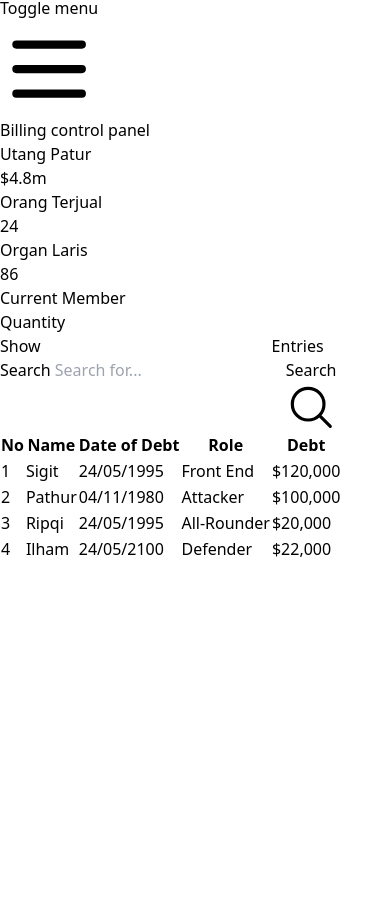
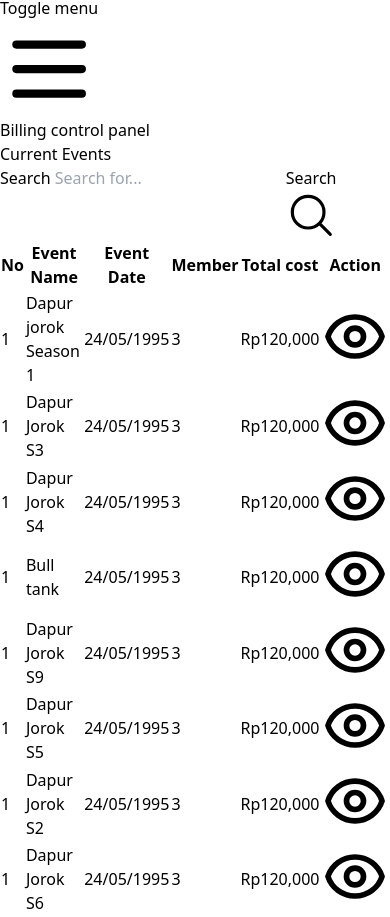
Before and after one commit to SigitAjiPB/tangapp-fe, a React (Vite) app in the folder master/: page /components/billing in a window 390 px wide. Shown: the part 1514-2431 px from the top of the page. Before the commit the page ends 2076 px from the top, so only its background shows below. Built offline with nearby package versions, Linux system fonts and the light colour scheme.

Commit message:
Billing -  Update

```diff
--- a/master/src/components/billing.jsx
+++ b/master/src/components/billing.jsx
@@ -1,6 +1,7 @@
+import eyesIcon from "../assets/eye-svgrepo-com.svg"
 export default function Billing() {
     return (
-        <div className="px-4 mt-4">
+        <div className="px-4 mt-4 ">
             {/* Tittle Page */}
             <div className="flex items-center gap-4">
                 <p className="text-4xl text-slate-600">Billing <span className="text-lg text-slate-400">control panel</span></p>
@@ -11,7 +12,7 @@ export default function Billing() {
 
 
             {/* Stats */}
-            <section className="bg-white">
+            {/* <section className="bg-white">
                 <div className="mx-auto max-w-screen-xl px-4 sm:px-6  lg:px-8">
 
                     <div className="mt-8 sm:mt-12">
@@ -36,39 +37,19 @@ export default function Billing() {
                     </dl>
                     </div>
                 </div>
-            </section>
+            </section> */}
             {/*  End Stats */}
 
             {/* Table */}
-            <div className="overflow-x-auto rounded-lg border border-gray-200 mt-10">
+            <div className="overflow-x-auto rounded-lg border shadow-lg mt-10 mx-10 px-10 ">
                 <div className="px-6 mt-4">
                     <div>
-                        <p className="text-2xl text-slate-600">Current Member</p>
+                        <p className="text-2xl text-slate-600">Current Events</p>
                     </div>
                     <div className="flex items-center justify-between">
-                        {/* Entries*/}
-                        <div className="mt-6">
-                        <label htmlFor="Quantity" className="sr-only"> Quantity </label>
-
-                        <div className="flex items-center gap-1">
-                            <button type="button" className="size-10 leading-10 text-gray-600 transition hover:opacity-75">Show
-                            </button>
-
-                            <input
-                            type="number"
-                            id="Quantity"
-                            value=""
-                            className="h-8 w-24 rounded border border-gray-400 sm:text-sm outline-none pl-2"
-                            />
-
-                            <button type="button" className="size-10 leading-10 text-gray-600 transition hover:opacity-75">Entries
-                            </button>
-                        </div>
-                        </div>
-                        {/* End Entries*/}
 
                         {/* Search Input */}
-                        <div className="relative w-[20rem]">
+                        <div className="relative w-[20rem] mt-10">
                         <label htmlFor="Search" className="sr-only"> Search </label>
 
                         <input
@@ -103,49 +84,111 @@ export default function Billing() {
                     </div>
                 </div>
 
-                <table className="min-w-full table-auto divide-y-2 divide-gray-200 bg-white text-sm mt-10">
+
+                <table className="min-w-full table-auto divide-y-2 divide-gray-200 bg-white text-sm mt-10 ">
                     <thead className="ltr:text-left rtl:text-right">
-                    <tr>
-                        <th className="whitespace-nowrap px-4 py-2 font-medium text-gray-900">No</th>
-                        <th className="whitespace-nowrap px-4 py-2 font-medium text-gray-900">Name</th>
-                        <th className="whitespace-nowrap px-4 py-2 font-medium text-gray-900">Date of Debt</th>
-                        <th className="whitespace-nowrap px-4 py-2 font-medium text-gray-900">Role</th>
-                        <th className="whitespace-nowrap px-4 py-2 font-medium text-gray-900">Debt</th>
+                    <tr className="font-sans">
+                        <th className="whitespace-nowrap px-4 py-2 font-medium text-gray-900 m-2">No</th>
+                        <th className="whitespace-nowrap px-4 py-2 font-medium text-gray-900 m-2">Event Name</th>
+                        <th className="whitespace-nowrap px-4 py-2 font-medium text-gray-900 m-2">Event Date</th>
+                        <th className="whitespace-nowrap px-4 py-2 font-medium text-gray-900 m-2">Member</th>
+                        <th className="whitespace-nowrap px-4 py-2 font-medium text-gray-900 m-2">Total cost</th>
+                        <th className="whitespace-nowrap px-4 py-2 font-medium text-gray-900 m-2">Action</th>
+
                     </tr>
                     </thead>
 
                     <tbody className="divide-y divide-gray-200">
-                    <tr>
-                        <td className="whitespace-nowrap px-4 py-2 font-medium text-gray-900">1</td>
-                        <td className="whitespace-nowrap px-4 py-2 font-medium text-gray-900">Sigit</td>
-                        <td className="whitespace-nowrap px-4 py-2 text-gray-700">24/05/1995</td>
-                        <td className="whitespace-nowrap px-4 py-2 text-gray-700">Front End</td>
-                        <td className="whitespace-nowrap px-4 py-2 text-gray-700">$120,000</td>
+                    <tr className="odd:bg-sky-50">
+                        <td className="whitespace-nowrap px-4 py-2 font-medium text-gray-900"><div className="flex justify-center">1</div></td>
+                        <td className="whitespace-nowrap px-4 py-2 font-medium text-gray-900"><div className="flex justify-center">Dapur jorok Season 1</div></td>
+                        <td className="whitespace-nowrap px-4 py-2 text-gray-700" ><div className="flex justify-center">24/05/1995</div></td>
+                        <td className="whitespace-nowrap px-4 py-2 text-gray-700"><div className="flex justify-center">3</div></td>
+                        <td className="whitespace-nowrap px-4 py-2 text-gray-700"><div className="flex justify-center">Rp120,000</div></td>
+                        <td className="whitespace-nowrap px-4 py-2 text-gray-700 flex justify-center">
+                            <button className="bg-sky-400 rounded-md p-2 font-bold text-cyan-50 m-2"><img src={eyesIcon} alt="mata" className="h-5"/></button>
+                        </td>
+
+                    </tr>
+                    <tr className="odd:bg-sky-50">
+                        <td className="whitespace-nowrap px-4 py-2 font-medium text-gray-900"><div className="flex justify-center">1</div></td>
+                        <td className="whitespace-nowrap px-4 py-2 font-medium text-gray-900"><div className="flex justify-center">Dapur Jorok S3</div></td>
+                        <td className="whitespace-nowrap px-4 py-2 text-gray-700" ><div className="flex justify-center">24/05/1995</div></td>
+                        <td className="whitespace-nowrap px-4 py-2 text-gray-700"><div className="flex justify-center">3</div></td>
+                        <td className="whitespace-nowrap px-4 py-2 text-gray-700"><div className="flex justify-center">Rp120,000</div></td>
+                        <td className="whitespace-nowrap px-4 py-2 text-gray-700 flex justify-center">
+                            <button className="bg-sky-400 rounded-md p-2 font-bold text-cyan-50 m-2"><img src={eyesIcon} alt="mata" className="h-5"/></button>
+                        </td>
+
+                    </tr>
+                    <tr className="odd:bg-sky-50">
+                        <td className="whitespace-nowrap px-4 py-2 font-medium text-gray-900"><div className="flex justify-center">1</div></td>
+                        <td className="whitespace-nowrap px-4 py-2 font-medium text-gray-900"><div className="flex justify-center">Dapur Jorok S4</div></td>
+                        <td className="whitespace-nowrap px-4 py-2 text-gray-700" ><div className="flex justify-center">24/05/1995</div></td>
+                        <td className="whitespace-nowrap px-4 py-2 text-gray-700"><div className="flex justify-center">3</div></td>
+                        <td className="whitespace-nowrap px-4 py-2 text-gray-700"><div className="flex justify-center">Rp120,000</div></td>
+                        <td className="whitespace-nowrap px-4 py-2 text-gray-700 flex justify-center">
+                            <button className="bg-sky-400 rounded-md p-2 font-bold text-cyan-50 m-2"><img src={eyesIcon} alt="mata" className="h-5"/></button>
+                        </td>
+
+                    </tr>
+                    <tr className="odd:bg-sky-50">
+                        <td className="whitespace-nowrap px-4 py-2 font-medium text-gray-900"><div className="flex justify-center">1</div></td>
+                        <td className="whitespace-nowrap px-4 py-2 font-medium text-gray-900"><div className="flex justify-center">Bull tank</div></td>
+                        <td className="whitespace-nowrap px-4 py-2 text-gray-700" ><div className="flex justify-center">24/05/1995</div></td>
+                        <td className="whitespace-nowrap px-4 py-2 text-gray-700"><div className="flex justify-center">3</div></td>
+                        <td className="whitespace-nowrap px-4 py-2 text-gray-700"><div className="flex justify-center">Rp120,000</div></td>
+                        <td className="whitespace-nowrap px-4 py-2 text-gray-700 flex justify-center">
+                            <button className="bg-sky-400 rounded-md p-2 font-bold text-cyan-50 m-2"><img src={eyesIcon} alt="mata" className="h-5"/></button>
+                        </td>
+
+                    </tr>
+                    <tr className="odd:bg-sky-50">
+                        <td className="whitespace-nowrap px-4 py-2 font-medium text-gray-900"><div className="flex justify-center">1</div></td>
+                        <td className="whitespace-nowrap px-4 py-2 font-medium text-gray-900"><div className="flex justify-center">Dapur Jorok S9</div></td>
+                        <td className="whitespace-nowrap px-4 py-2 text-gray-700" ><div className="flex justify-center">24/05/1995</div></td>
+                        <td className="whitespace-nowrap px-4 py-2 text-gray-700"><div className="flex justify-center">3</div></td>
+                        <td className="whitespace-nowrap px-4 py-2 text-gray-700"><div className="flex justify-center">Rp120,000</div></td>
+                        <td className="whitespace-nowrap px-4 py-2 text-gray-700 flex justify-center">
+                            <button className="bg-sky-400 rounded-md p-2 font-bold text-cyan-50 m-2"><img src={eyesIcon} alt="mata" className="h-5"/></button>
+                        </td>
+
+                    </tr>
+                    <tr className="odd:bg-sky-50">
+                        <td className="whitespace-nowrap px-4 py-2 font-medium text-gray-900"><div className="flex justify-center">1</div></td>
+                        <td className="whitespace-nowrap px-4 py-2 font-medium text-gray-900"><div className="flex justify-center">Dapur Jorok S5</div></td>
+                        <td className="whitespace-nowrap px-4 py-2 text-gray-700" ><div className="flex justify-center">24/05/1995</div></td>
+                        <td className="whitespace-nowrap px-4 py-2 text-gray-700"><div className="flex justify-center">3</div></td>
+                        <td className="whitespace-nowrap px-4 py-2 text-gray-700"><div className="flex justify-center">Rp120,000</div></td>
+                        <td className="whitespace-nowrap px-4 py-2 text-gray-700 flex justify-center">
+                            <button className="bg-sky-400 rounded-md p-2 font-bold text-cyan-50 m-2"><img src={eyesIcon} alt="mata" className="h-5"/></button>
+                        </td>
+
+                    </tr>
+                    <tr className="odd:bg-sky-50">
+                        <td className="whitespace-nowrap px-4 py-2 font-medium text-gray-900"><div className="flex justify-center">1</div></td>
+                        <td className="whitespace-nowrap px-4 py-2 font-medium text-gray-900"><div className="flex justify-center">Dapur Jorok S2</div></td>
+                        <td className="whitespace-nowrap px-4 py-2 text-gray-700" ><div className="flex justify-center">24/05/1995</div></td>
+                        <td className="whitespace-nowrap px-4 py-2 text-gray-700"><div className="flex justify-center">3</div></td>
+                        <td className="whitespace-nowrap px-4 py-2 text-gray-700"><div className="flex justify-center">Rp120,000</div></td>
+                        <td className="whitespace-nowrap px-4 py-2 text-gray-700 flex justify-center">
+                            <button className="bg-sky-400 rounded-md p-2 font-bold text-cyan-50 m-2"><img src={eyesIcon} alt="mata" className="h-5"/></button>
+                        </td>
+
+                    </tr>
+                    <tr className="odd:bg-sky-50">
+                        <td className="whitespace-nowrap px-4 py-2 font-medium text-gray-900"><div className="flex justify-center">1</div></td>
+                        <td className="whitespace-nowrap px-4 py-2 font-medium text-gray-900"><div className="flex justify-center">Dapur Jorok S6</div></td>
+                        <td className="whitespace-nowrap px-4 py-2 text-gray-700" ><div className="flex justify-center">24/05/1995</div></td>
+                        <td className="whitespace-nowrap px-4 py-2 text-gray-700"><div className="flex justify-center">3</div></td>
+                        <td className="whitespace-nowrap px-4 py-2 text-gray-700"><div className="flex justify-center">Rp120,000</div></td>
+                        <td className="whitespace-nowrap px-4 py-2 text-gray-700 flex justify-center">
+                            <button className="bg-sky-400 rounded-md p-2 font-bold text-cyan-50 m-2"><img src={eyesIcon} alt="mata" className="h-5"/></button>
+                        </td>
+
                     </tr>
 
-                    <tr>
-                        <td className="whitespace-nowrap px-4 py-2 font-medium text-gray-900">2</td>
-                        <td className="whitespace-nowrap px-4 py-2 font-medium text-gray-900">Pathur</td>
-                        <td className="whitespace-nowrap px-4 py-2 text-gray-700">04/11/1980</td>
-                        <td className="whitespace-nowrap px-4 py-2 text-gray-700">Attacker</td>
-                        <td className="whitespace-nowrap px-4 py-2 text-gray-700">$100,000</td>
-                    </tr>
 
-                    <tr>
-                        <td className="whitespace-nowrap px-4 py-2 font-medium text-gray-900">3</td>
-                        <td className="whitespace-nowrap px-4 py-2 font-medium text-gray-900">Ripqi</td>
-                        <td className="whitespace-nowrap px-4 py-2 text-gray-700">24/05/1995</td>
-                        <td className="whitespace-nowrap px-4 py-2 text-gray-700">All-Rounder</td>
-                        <td className="whitespace-nowrap px-4 py-2 text-gray-700">$20,000</td>
-                    </tr>
-
-                    <tr>
-                        <td className="whitespace-nowrap px-4 py-2 font-medium text-gray-900">4</td>
-                        <td className="whitespace-nowrap px-4 py-2 font-medium text-gray-900">Ilham</td>
-                        <td className="whitespace-nowrap px-4 py-2 text-gray-700">24/05/2100</td>
-                        <td className="whitespace-nowrap px-4 py-2 text-gray-700">Defender</td>
-                        <td className="whitespace-nowrap px-4 py-2 text-gray-700">$22,000</td>
-                    </tr>
                     </tbody>
                 </table>
             </div>
```
Also changed, not shown: master/src/assets/eye-svgrepo-com.svg (added).
